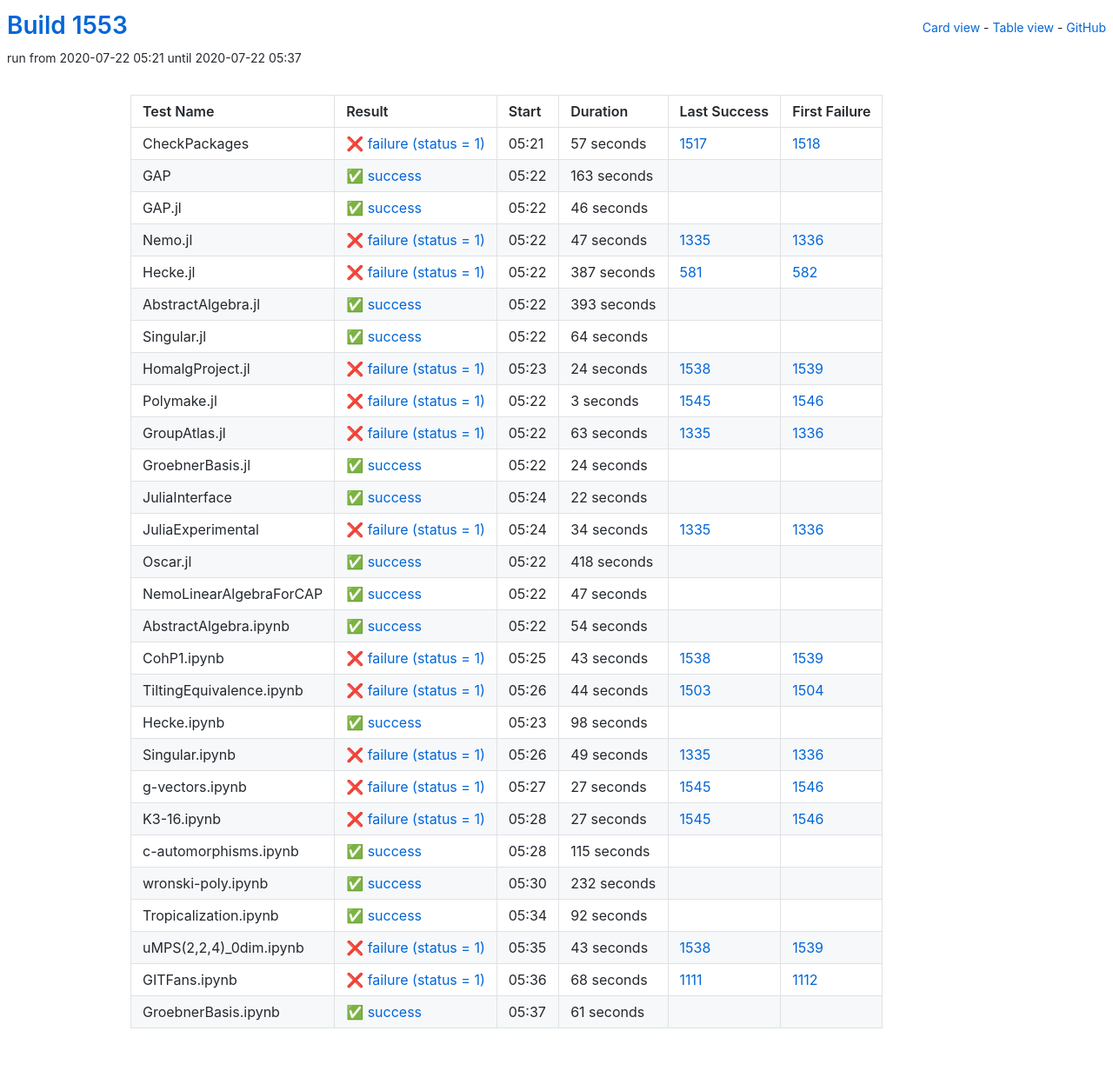
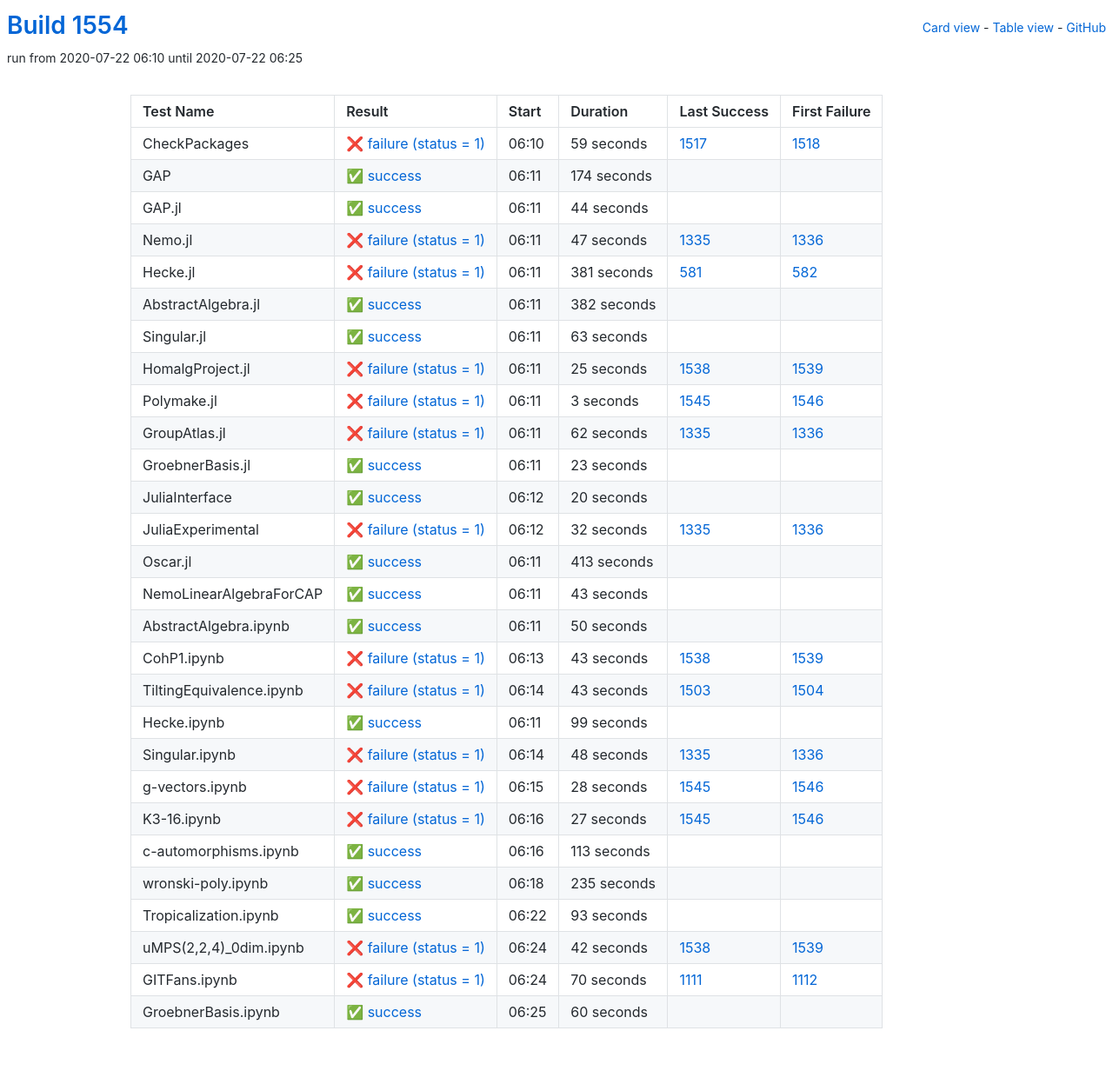
Before and after one commit to oscar-system/oscar-ci-status-1.4, a Jekyll site: the page built from table.html, in a window 1280 px wide. Shown: the whole page at 87% size. Built offline with Jekyll 4.4.1, drawn with Linux system fonts in a browser that asks for light colours.

Commit message:
Build #1554

```diff
--- a/_data/ci.yml
+++ b/_data/ci.yml
@@ -1,6 +1,6 @@
 ---
-build: 1553
-build_url: https://oscarci.mathematik.uni-kl.de/job/oscar-julia-1.4/1553/
+build: 1554
+build_url: https://oscarci.mathematik.uni-kl.de/job/oscar-julia-1.4/1554/
 job: oscar-julia-1.4
 organization: oscar-system
 repo: oscar-ci-status-1.4
@@ -8,44 +8,44 @@ repourl: https://github.com/oscar-system/oscar-ci-status-1.4
 tests:
 - name: CheckPackages
   id: checkpackages
-  log: https://oscarci.mathematik.uni-kl.de/job/oscar-julia-1.4/1553/artifact/logs/build-1553/CheckPackages.log
-  start: 2020-07-22 05:21
+  log: https://oscarci.mathematik.uni-kl.de/job/oscar-julia-1.4/1554/artifact/logs/build-1554/CheckPackages.log
+  start: 2020-07-22 06:10
   success: false
   exitcode: 1
   status: failure
-  duration: 57
+  duration: 59
   last_success: 1517
   last_success_url: https://oscarci.mathematik.uni-kl.de/job/oscar-julia-1.4/1517/
   first_failure: 1518
   first_failure_url: https://oscarci.mathematik.uni-kl.de/job/oscar-julia-1.4/1518/
 - name: GAP
   id: gap
-  log: https://oscarci.mathematik.uni-kl.de/job/oscar-julia-1.4/1553/artifact/logs/build-1553/GAP.log
-  start: 2020-07-22 05:22
+  log: https://oscarci.mathematik.uni-kl.de/job/oscar-julia-1.4/1554/artifact/logs/build-1554/GAP.log
+  start: 2020-07-22 06:11
   success: true
   exitcode: 0
   status: success
-  duration: 163
+  duration: 174
   last_success: false
   last_success_url:
   first_failure: false
   first_failure_url:
 - name: GAP.jl
   id: gap-jl
-  log: https://oscarci.mathematik.uni-kl.de/job/oscar-julia-1.4/1553/artifact/logs/build-1553/GAP.jl.log
-  start: 2020-07-22 05:22
+  log: https://oscarci.mathematik.uni-kl.de/job/oscar-julia-1.4/1554/artifact/logs/build-1554/GAP.jl.log
+  start: 2020-07-22 06:11
   success: true
   exitcode: 0
   status: success
-  duration: 46
+  duration: 44
   last_success: false
   last_success_url:
   first_failure: false
   first_failure_url:
 - name: Nemo.jl
   id: nemo-jl
-  log: https://oscarci.mathematik.uni-kl.de/job/oscar-julia-1.4/1553/artifact/logs/build-1553/Nemo.jl.log
-  start: 2020-07-22 05:22
+  log: https://oscarci.mathematik.uni-kl.de/job/oscar-julia-1.4/1554/artifact/logs/build-1554/Nemo.jl.log
+  start: 2020-07-22 06:11
   success: false
   exitcode: 1
   status: failure
@@ -56,56 +56,56 @@ tests:
   first_failure_url: https://oscarci.mathematik.uni-kl.de/job/oscar-julia-1.4/1336/
 - name: Hecke.jl
   id: hecke-jl
-  log: https://oscarci.mathematik.uni-kl.de/job/oscar-julia-1.4/1553/artifact/logs/build-1553/Hecke.jl.log
-  start: 2020-07-22 05:22
+  log: https://oscarci.mathematik.uni-kl.de/job/oscar-julia-1.4/1554/artifact/logs/build-1554/Hecke.jl.log
+  start: 2020-07-22 06:11
   success: false
   exitcode: 1
   status: failure
-  duration: 387
+  duration: 381
   last_success: 581
   last_success_url: https://oscarci.mathematik.uni-kl.de/job/oscar-julia-1.4/581/
   first_failure: 582
   first_failure_url: https://oscarci.mathematik.uni-kl.de/job/oscar-julia-1.4/582/
 - name: AbstractAlgebra.jl
   id: abstractalgebra-jl
-  log: https://oscarci.mathematik.uni-kl.de/job/oscar-julia-1.4/1553/artifact/logs/build-1553/AbstractAlgebra.jl.log
-  start: 2020-07-22 05:22
+  log: https://oscarci.mathematik.uni-kl.de/job/oscar-julia-1.4/1554/artifact/logs/build-1554/AbstractAlgebra.jl.log
+  start: 2020-07-22 06:11
   success: true
   exitcode: 0
   status: success
-  duration: 393
+  duration: 382
   last_success: false
   last_success_url:
   first_failure: false
   first_failure_url:
 - name: Singular.jl
   id: singular-jl
-  log: https://oscarci.mathematik.uni-kl.de/job/oscar-julia-1.4/1553/artifact/logs/build-1553/Singular.jl.log
-  start: 2020-07-22 05:22
+  log: https://oscarci.mathematik.uni-kl.de/job/oscar-julia-1.4/1554/artifact/logs/build-1554/Singular.jl.log
+  start: 2020-07-22 06:11
   success: true
   exitcode: 0
   status: success
-  duration: 64
+  duration: 63
   last_success: false
   last_success_url:
   first_failure: false
   first_failure_url:
 - name: HomalgProject.jl
   id: homalgproject-jl
-  log: https://oscarci.mathematik.uni-kl.de/job/oscar-julia-1.4/1553/artifact/logs/build-1553/HomalgProject.jl.log
-  start: 2020-07-22 05:23
+  log: https://oscarci.mathematik.uni-kl.de/job/oscar-julia-1.4/1554/artifact/logs/build-1554/HomalgProject.jl.log
+  start: 2020-07-22 06:11
   success: false
   exitcode: 1
   status: failure
-  duration: 24
+  duration: 25
   last_success: 1538
   last_success_url: https://oscarci.mathematik.uni-kl.de/job/oscar-julia-1.4/1538/
   first_failure: 1539
   first_failure_url: https://oscarci.mathematik.uni-kl.de/job/oscar-julia-1.4/1539/
 - name: Polymake.jl
   id: polymake-jl
-  log: https://oscarci.mathematik.uni-kl.de/job/oscar-julia-1.4/1553/artifact/logs/build-1553/Polymake.jl.log
-  start: 2020-07-22 05:22
+  log: https://oscarci.mathematik.uni-kl.de/job/oscar-julia-1.4/1554/artifact/logs/build-1554/Polymake.jl.log
+  start: 2020-07-22 06:11
   success: false
   exitcode: 1
   status: failure
@@ -116,92 +116,92 @@ tests:
   first_failure_url: https://oscarci.mathematik.uni-kl.de/job/oscar-julia-1.4/1546/
 - name: GroupAtlas.jl
   id: groupatlas-jl
-  log: https://oscarci.mathematik.uni-kl.de/job/oscar-julia-1.4/1553/artifact/logs/build-1553/GroupAtlas.jl.log
-  start: 2020-07-22 05:22
+  log: https://oscarci.mathematik.uni-kl.de/job/oscar-julia-1.4/1554/artifact/logs/build-1554/GroupAtlas.jl.log
+  start: 2020-07-22 06:11
   success: false
   exitcode: 1
   status: failure
-  duration: 63
+  duration: 62
   last_success: 1335
   last_success_url: https://oscarci.mathematik.uni-kl.de/job/oscar-julia-1.4/1335/
   first_failure: 1336
   first_failure_url: https://oscarci.mathematik.uni-kl.de/job/oscar-julia-1.4/1336/
 - name: GroebnerBasis.jl
   id: groebnerbasis-jl
-  log: https://oscarci.mathematik.uni-kl.de/job/oscar-julia-1.4/1553/artifact/logs/build-1553/GroebnerBasis.jl.log
-  start: 2020-07-22 05:22
+  log: https://oscarci.mathematik.uni-kl.de/job/oscar-julia-1.4/1554/artifact/logs/build-1554/GroebnerBasis.jl.log
+  start: 2020-07-22 06:11
   success: true
   exitcode: 0
   status: success
-  duration: 24
+  duration: 23
   last_success: false
   last_success_url:
   first_failure: false
   first_failure_url:
 - name: JuliaInterface
   id: juliainterface
-  log: https://oscarci.mathematik.uni-kl.de/job/oscar-julia-1.4/1553/artifact/logs/build-1553/JuliaInterface.log
-  start: 2020-07-22 05:24
+  log: https://oscarci.mathematik.uni-kl.de/job/oscar-julia-1.4/1554/artifact/logs/build-1554/JuliaInterface.log
+  start: 2020-07-22 06:12
   success: true
   exitcode: 0
   status: success
-  duration: 22
+  duration: 20
   last_success: false
   last_success_url:
   first_failure: false
   first_failure_url:
 - name: JuliaExperimental
   id: juliaexperimental
-  log: https://oscarci.mathematik.uni-kl.de/job/oscar-julia-1.4/1553/artifact/logs/build-1553/JuliaExperimental.log
-  start: 2020-07-22 05:24
+  log: https://oscarci.mathematik.uni-kl.de/job/oscar-julia-1.4/1554/artifact/logs/build-1554/JuliaExperimental.log
+  start: 2020-07-22 06:12
   success: false
   exitcode: 1
   status: failure
-  duration: 34
+  duration: 32
   last_success: 1335
   last_success_url: https://oscarci.mathematik.uni-kl.de/job/oscar-julia-1.4/1335/
   first_failure: 1336
   first_failure_url: https://oscarci.mathematik.uni-kl.de/job/oscar-julia-1.4/1336/
 - name: Oscar.jl
   id: oscar-jl
-  log: https://oscarci.mathematik.uni-kl.de/job/oscar-julia-1.4/1553/artifact/logs/build-1553/Oscar.jl.log
-  start: 2020-07-22 05:22
+  log: https://oscarci.mathematik.uni-kl.de/job/oscar-julia-1.4/1554/artifact/logs/build-1554/Oscar.jl.log
+  start: 2020-07-22 06:11
   success: true
   exitcode: 0
   status: success
-  duration: 418
+  duration: 413
   last_success: false
   last_success_url:
   first_failure: false
   first_failure_url:
 - name: NemoLinearAlgebraForCAP
   id: nemolinearalgebraforcap
-  log: https://oscarci.mathematik.uni-kl.de/job/oscar-julia-1.4/1553/artifact/logs/build-1553/NemoLinearAlgebraForCAP.log
-  start: 2020-07-22 05:22
+  log: https://oscarci.mathematik.uni-kl.de/job/oscar-julia-1.4/1554/artifact/logs/build-1554/NemoLinearAlgebraForCAP.log
+  start: 2020-07-22 06:11
   success: true
   exitcode: 0
   status: success
-  duration: 47
+  duration: 43
   last_success: false
   last_success_url:
   first_failure: false
   first_failure_url:
 - name: AbstractAlgebra.ipynb
   id: abstractalgebra-ipynb
-  log: https://oscarci.mathematik.uni-kl.de/job/oscar-julia-1.4/1553/artifact/logs/build-1553/AbstractAlgebra.ipynb.log
-  start: 2020-07-22 05:22
+  log: https://oscarci.mathematik.uni-kl.de/job/oscar-julia-1.4/1554/artifact/logs/build-1554/AbstractAlgebra.ipynb.log
+  start: 2020-07-22 06:11
   success: true
   exitcode: 0
   status: success
-  duration: 54
+  duration: 50
   last_success: false
   last_success_url:
   first_failure: false
   first_failure_url:
 - name: CohP1.ipynb
   id: cohp1-ipynb
-  log: https://oscarci.mathematik.uni-kl.de/job/oscar-julia-1.4/1553/artifact/logs/build-1553/CohP1.ipynb.log
-  start: 2020-07-22 05:25
+  log: https://oscarci.mathematik.uni-kl.de/job/oscar-julia-1.4/1554/artifact/logs/build-1554/CohP1.ipynb.log
+  start: 2020-07-22 06:13
   success: false
   exitcode: 1
   status: failure
@@ -212,56 +212,56 @@ tests:
   first_failure_url: https://oscarci.mathematik.uni-kl.de/job/oscar-julia-1.4/1539/
 - name: TiltingEquivalence.ipynb
   id: tiltingequivalence-ipynb
-  log: https://oscarci.mathematik.uni-kl.de/job/oscar-julia-1.4/1553/artifact/logs/build-1553/TiltingEquivalence.ipynb.log
-  start: 2020-07-22 05:26
+  log: https://oscarci.mathematik.uni-kl.de/job/oscar-julia-1.4/1554/artifact/logs/build-1554/TiltingEquivalence.ipynb.log
+  start: 2020-07-22 06:14
   success: false
   exitcode: 1
   status: failure
-  duration: 44
+  duration: 43
   last_success: 1503
   last_success_url: https://oscarci.mathematik.uni-kl.de/job/oscar-julia-1.4/1503/
   first_failure: 1504
   first_failure_url: https://oscarci.mathematik.uni-kl.de/job/oscar-julia-1.4/1504/
 - name: Hecke.ipynb
   id: hecke-ipynb
-  log: https://oscarci.mathematik.uni-kl.de/job/oscar-julia-1.4/1553/artifact/logs/build-1553/Hecke.ipynb.log
-  start: 2020-07-22 05:23
+  log: https://oscarci.mathematik.uni-kl.de/job/oscar-julia-1.4/1554/artifact/logs/build-1554/Hecke.ipynb.log
+  start: 2020-07-22 06:11
   success: true
   exitcode: 0
   status: success
-  duration: 98
+  duration: 99
   last_success: false
   last_success_url:
   first_failure: false
   first_failure_url:
 - name: Singular.ipynb
   id: singular-ipynb
-  log: https://oscarci.mathematik.uni-kl.de/job/oscar-julia-1.4/1553/artifact/logs/build-1553/Singular.ipynb.log
-  start: 2020-07-22 05:26
+  log: https://oscarci.mathematik.uni-kl.de/job/oscar-julia-1.4/1554/artifact/logs/build-1554/Singular.ipynb.log
+  start: 2020-07-22 06:14
   success: false
   exitcode: 1
   status: failure
-  duration: 49
+  duration: 48
   last_success: 1335
   last_success_url: https://oscarci.mathematik.uni-kl.de/job/oscar-julia-1.4/1335/
   first_failure: 1336
   first_failure_url: https://oscarci.mathematik.uni-kl.de/job/oscar-julia-1.4/1336/
 - name: g-vectors.ipynb
   id: g-vectors-ipynb
-  log: https://oscarci.mathematik.uni-kl.de/job/oscar-julia-1.4/1553/artifact/logs/build-1553/g-vectors.ipynb.log
-  start: 2020-07-22 05:27
+  log: https://oscarci.mathematik.uni-kl.de/job/oscar-julia-1.4/1554/artifact/logs/build-1554/g-vectors.ipynb.log
+  start: 2020-07-22 06:15
   success: false
   exitcode: 1
   status: failure
-  duration: 27
+  duration: 28
   last_success: 1545
   last_success_url: https://oscarci.mathematik.uni-kl.de/job/oscar-julia-1.4/1545/
   first_failure: 1546
   first_failure_url: https://oscarci.mathematik.uni-kl.de/job/oscar-julia-1.4/1546/
 - name: K3-16.ipynb
   id: k3-16-ipynb
-  log: https://oscarci.mathematik.uni-kl.de/job/oscar-julia-1.4/1553/artifact/logs/build-1553/K3-16.ipynb.log
-  start: 2020-07-22 05:28
+  log: https://oscarci.mathematik.uni-kl.de/job/oscar-julia-1.4/1554/artifact/logs/build-1554/K3-16.ipynb.log
+  start: 2020-07-22 06:16
   success: false
   exitcode: 1
   status: failure
@@ -272,72 +272,72 @@ tests:
   first_failure_url: https://oscarci.mathematik.uni-kl.de/job/oscar-julia-1.4/1546/
 - name: c-automorphisms.ipynb
   id: c-automorphisms-ipynb
-  log: https://oscarci.mathematik.uni-kl.de/job/oscar-julia-1.4/1553/artifact/logs/build-1553/c-automorphisms.ipynb.log
-  start: 2020-07-22 05:28
+  log: https://oscarci.mathematik.uni-kl.de/job/oscar-julia-1.4/1554/artifact/logs/build-1554/c-automorphisms.ipynb.log
+  start: 2020-07-22 06:16
   success: true
   exitcode: 0
   status: success
-  duration: 115
+  duration: 113
   last_success: false
   last_success_url:
   first_failure: false
   first_failure_url:
 - name: wronski-poly.ipynb
   id: wronski-poly-ipynb
-  log: https://oscarci.mathematik.uni-kl.de/job/oscar-julia-1.4/1553/artifact/logs/build-1553/wronski-poly.ipynb.log
-  start: 2020-07-22 05:30
+  log: https://oscarci.mathematik.uni-kl.de/job/oscar-julia-1.4/1554/artifact/logs/build-1554/wronski-poly.ipynb.log
+  start: 2020-07-22 06:18
   success: true
   exitcode: 0
   status: success
-  duration: 232
+  duration: 235
   last_success: false
   last_success_url:
   first_failure: false
   first_failure_url:
 - name: Tropicalization.ipynb
   id: tropicalization-ipynb
-  log: https://oscarci.mathematik.uni-kl.de/job/oscar-julia-1.4/1553/artifact/logs/build-1553/Tropicalization.ipynb.log
-  start: 2020-07-22 05:34
+  log: https://oscarci.mathematik.uni-kl.de/job/oscar-julia-1.4/1554/artifact/logs/build-1554/Tropicalization.ipynb.log
+  start: 2020-07-22 06:22
   success: true
   exitcode: 0
   status: success
-  duration: 92
+  duration: 93
   last_success: false
   last_success_url:
   first_failure: false
   first_failure_url:
 - name: uMPS(2,2,4)_0dim.ipynb
   id: umps-2-2-4-0dim-ipynb
-  log: https://oscarci.mathematik.uni-kl.de/job/oscar-julia-1.4/1553/artifact/logs/build-1553/uMPS-2-2-4-_0dim.ipynb.log
-  start: 2020-07-22 05:35
+  log: https://oscarci.mathematik.uni-kl.de/job/oscar-julia-1.4/1554/artifact/logs/build-1554/uMPS-2-2-4-_0dim.ipynb.log
+  start: 2020-07-22 06:24
   success: false
   exitcode: 1
   status: failure
-  duration: 43
+  duration: 42
   last_success: 1538
   last_success_url: https://oscarci.mathematik.uni-kl.de/job/oscar-julia-1.4/1538/
   first_failure: 1539
   first_failure_url: https://oscarci.mathematik.uni-kl.de/job/oscar-julia-1.4/1539/
 - name: GITFans.ipynb
   id: gitfans-ipynb
-  log: https://oscarci.mathematik.uni-kl.de/job/oscar-julia-1.4/1553/artifact/logs/build-1553/GITFans.ipynb.log
-  start: 2020-07-22 05:36
+  log: https://oscarci.mathematik.uni-kl.de/job/oscar-julia-1.4/1554/artifact/logs/build-1554/GITFans.ipynb.log
+  start: 2020-07-22 06:24
   success: false
   exitcode: 1
   status: failure
-  duration: 68
+  duration: 70
   last_success: 1111
   last_success_url: https://oscarci.mathematik.uni-kl.de/job/oscar-julia-1.4/1111/
   first_failure: 1112
   first_failure_url: https://oscarci.mathematik.uni-kl.de/job/oscar-julia-1.4/1112/
 - name: GroebnerBasis.ipynb
   id: groebnerbasis-ipynb
-  log: https://oscarci.mathematik.uni-kl.de/job/oscar-julia-1.4/1553/artifact/logs/build-1553/GroebnerBasis.ipynb.log
-  start: 2020-07-22 05:37
+  log: https://oscarci.mathematik.uni-kl.de/job/oscar-julia-1.4/1554/artifact/logs/build-1554/GroebnerBasis.ipynb.log
+  start: 2020-07-22 06:25
   success: true
   exitcode: 0
   status: success
-  duration: 61
+  duration: 60
   last_success: false
   last_success_url:
   first_failure: false
```
Also changed, not shown: README.md.
